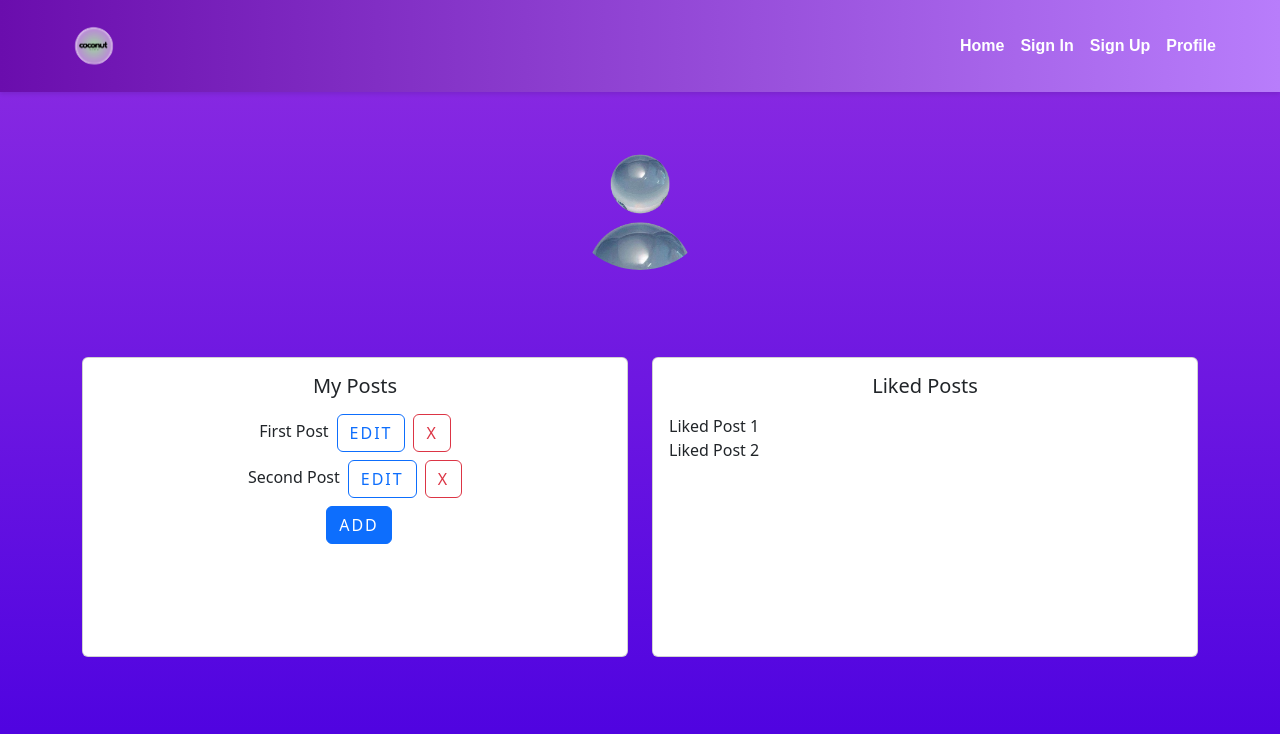
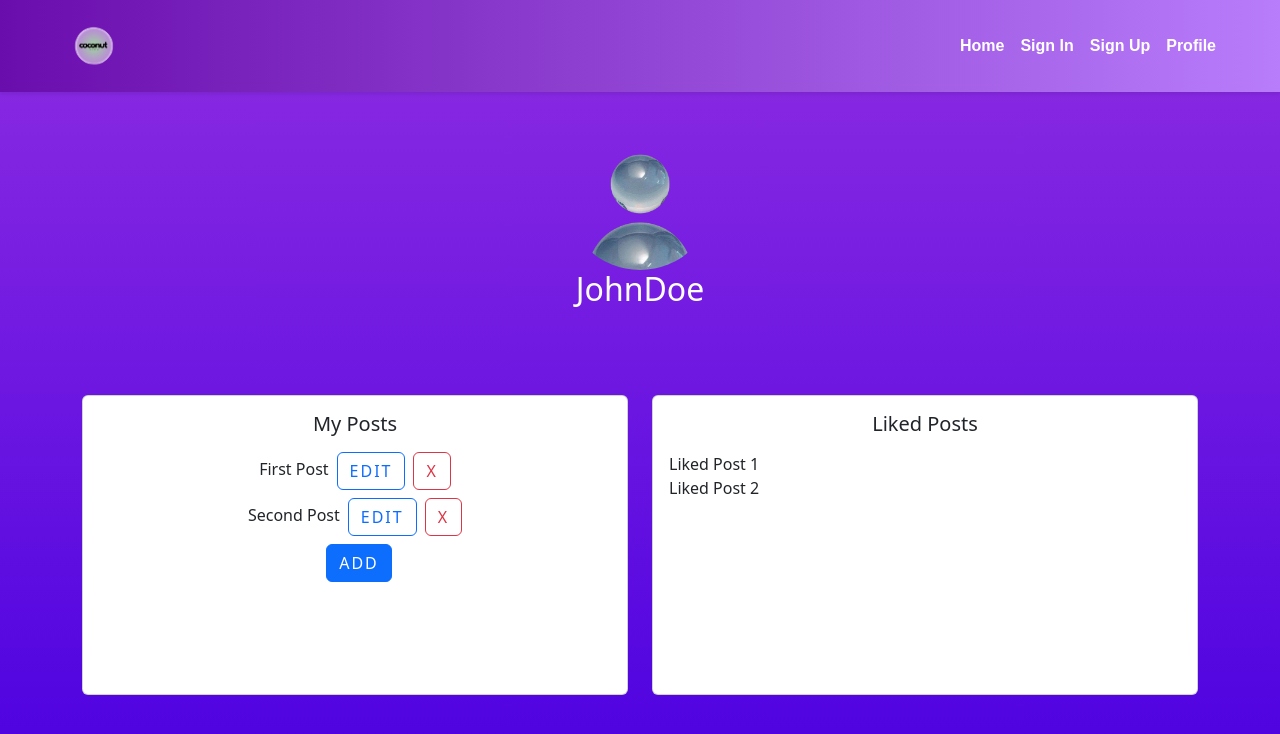
Before and after one commit to EmilijaPaleckyte/React-apollo-stack-SOCIAL_MEDIA, a React (Vite) app in the folder client/: page /profile in a window 1280 px wide. Shown: the top 734 px of the page. Built offline with nearby package versions, Linux system fonts and the light colour scheme.

Commit message:
Debugged

```diff
--- a/client/src/App.jsx
+++ b/client/src/App.jsx
@@ -1,6 +1,6 @@
+import { AuthProvider, useAuth } from "./components/authcontext"; // Ensure useAuth is available
 import { Route, BrowserRouter as Router, Routes } from "react-router-dom";
 
-import { AuthProvider } from "./components/authcontext";
 import Header from "./components/header";
 import Home from "./components/home";
 import { PostsProvider } from "./components/postcontext";
@@ -18,12 +18,7 @@ function App() {
               <Route path="/" element={<Home />} />
               <Route path="/signup" element={<SignUpForm />} />
               <Route path="/signin" element={<SignInForm />} />
-            <Route
-              path="/profile"
-              element={
-                  <UserProfile />
-              }
-            />
+              <Route path="/profile" element={<UserProfileWrapper />} />
             </Routes>
           </Router>
         </PostsProvider>
@@ -31,4 +26,10 @@ function App() {
   );
 }
 
+// Wrapper component to pass the username prop
+const UserProfileWrapper = () => {
+  const { user } = useAuth(); // Retrieve the user from the context
+  return <UserProfile username={user?.username} />; // Pass the username prop
+};
+
 export default App;
--- a/client/src/components/authcontext.jsx
+++ b/client/src/components/authcontext.jsx
@@ -1,27 +1,35 @@
-import { createContext, useContext, useState } from "react";
+import { createContext, useContext, useEffect, useState } from "react";
 
-import PropTypes from "prop-types";
+import PropTypes from "prop-types"; // Import PropTypes
 
-const AuthContext = createContext(null);
+const AuthContext = createContext();
 
 export const AuthProvider = ({ children }) => {
+  // Add PropTypes validation
   const [user, setUser] = useState(null);
 
-  const signIn = (userData) => {
+  useEffect(() => {
+    // Fetch or initialize user data here
+    const fetchedUser = { username: "JohnDoe" }; // Example user data
+    setUser(fetchedUser);
+  }, []);
+
+  const login = (userData) => {
     setUser(userData);
   };
 
-  const signOut = () => {
+  const logout = () => {
     setUser(null);
   };
 
   return (
-    <AuthContext.Provider value={{ user, signIn, signOut }}>
+    <AuthContext.Provider value={{ user, login, logout }}>
       {children}
     </AuthContext.Provider>
   );
 };
 
+// Define prop types for AuthProvider
 AuthProvider.propTypes = {
   children: PropTypes.node.isRequired,
 };
```
Lines whose indentation alone changed are shown as unchanged.
